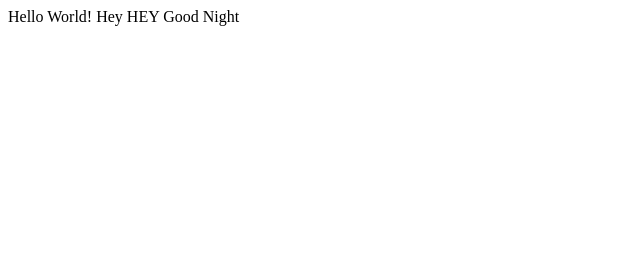
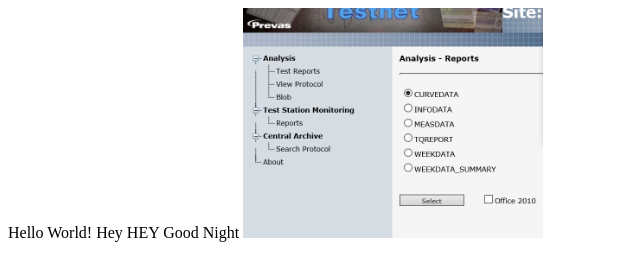
Before and after one commit to togzhankz/MyFirstTime, a plain HTML site: page index.html in a window 1280 px wide. Shown: the whole page, without its empty margins (0-640 px from the left). Drawn offline with Linux system fonts and the light colour scheme.

Commit message:
img added

```diff
--- a/index.html
+++ b/index.html
@@ -9,6 +9,8 @@
 <body>
     Hello World!
     Hey HEY
+
     Good Night
+    <img src="testnet.png" width="300px">
 </body>
 </html>
```
